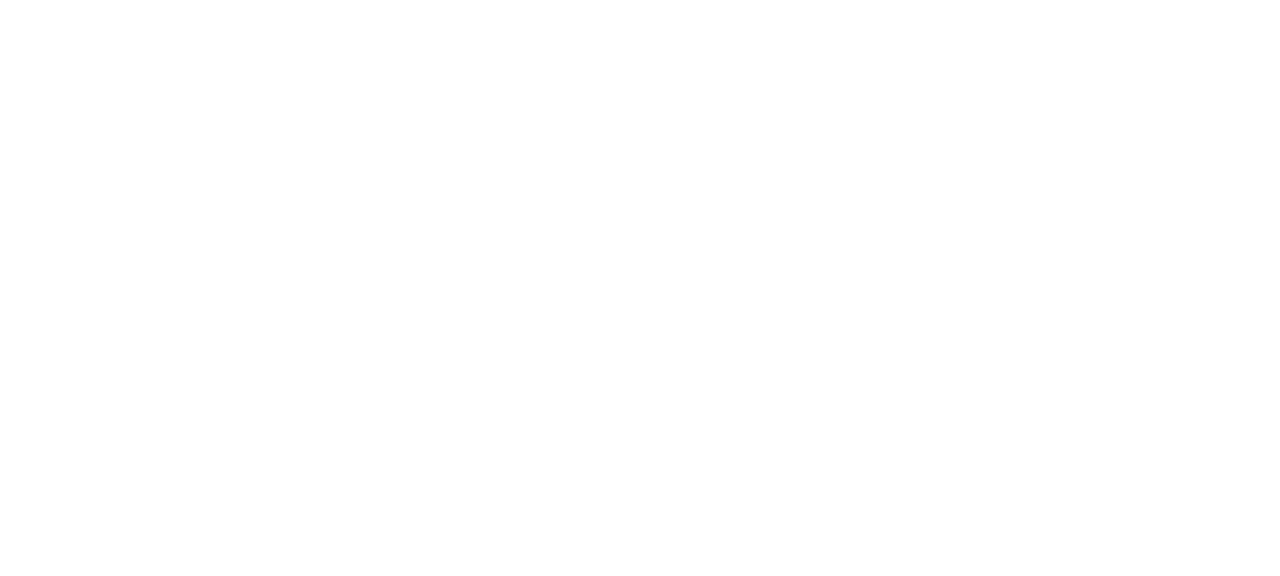
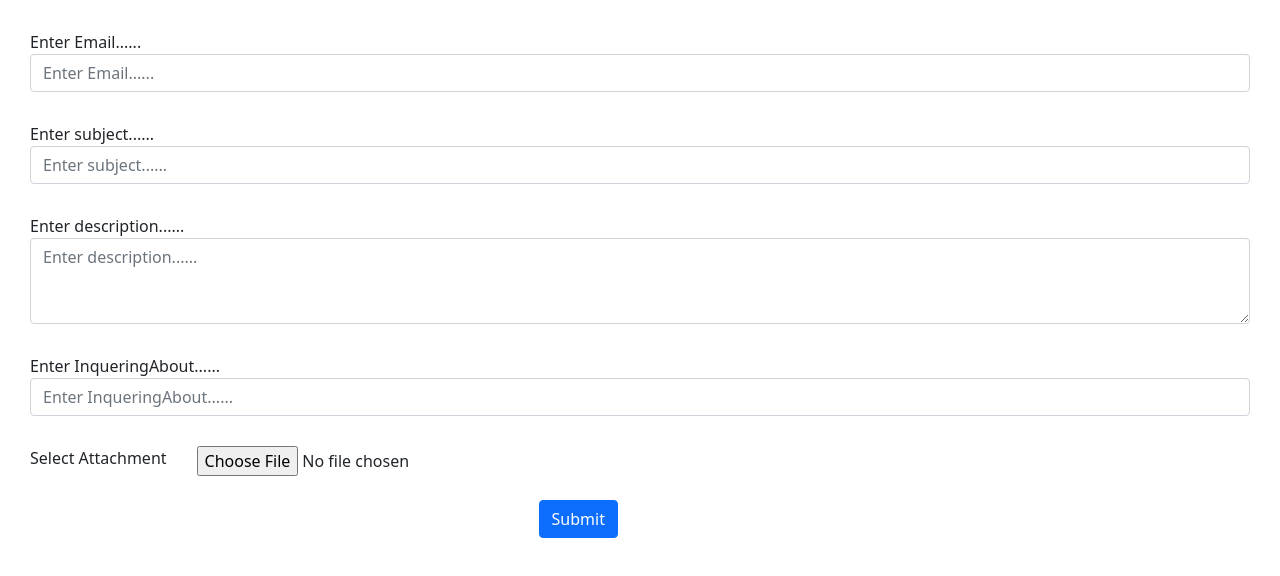
Before and after one commit to Thayaan1998/Tution-Class, a React (Create React App) app: page /askQuestion in a window 1280 px wide. Before the commit this address had no page. Shown: the top 576 px of the page. Built offline with nearby package versions, Linux system fonts and the light colour scheme.

Commit message:
Ask Question Functionality changes

```diff
--- a/src/App.js
+++ b/src/App.js
@@ -7,6 +7,7 @@
 import CustomerList from './pages/CustomerList'
 import Register from './pages/Register'
 import PostRequirement from './pages/PostRequirement'
+import AskQuestion from './pages/AskQuestion'
 
 
 
@@ -22,6 +23,7 @@
           <Route path="/register" element={<Register />} />
           <Route path="/register" element={<Register />} />
           <Route path="/postRequirement" element={<PostRequirement />} />
+          <Route path="/askQuestion" element={<AskQuestion />} />
         </Routes>
       </BrowserRouter>
     </div>
--- /dev/null
+++ b/src/pages/AskQuestion.js
@@ -0,0 +1,144 @@
+import React, { useState, useEffect } from "react";
+import axios from "axios";
+import Input from '../controls/Input'
+import TextArea from '../controls/TextArea'
+
+const AskQuestion = () => {
+    const [input, setInput] = useState({
+        email: "",
+        subject: "",
+        description: "",
+        inqueringAbout: ""
+    })
+
+    const [errors, setErrors] = useState({});
+
+    const validate = (fieldValues = input) => {
+        let temp = { ...errors }
+
+        if ('subject' in fieldValues)
+            temp.subject = fieldValues.subject ? "" : "This field is required."
+
+        if ('email' in fieldValues)
+            if (!fieldValues.email) {
+                temp.email = "This field is required."
+            } else if (!(/$^|.+@.+..+/).test(fieldValues.email)) {
+                temp.email = "This email is not valuable."
+            } else {
+                temp.email = ""
+            }
+        if ('description' in fieldValues)
+            temp.description = fieldValues.description ? "" : "This field is required."
+
+        if ('inqueringAbout' in fieldValues)
+            temp.inqueringAbout = fieldValues.inqueringAbout ? "" : "This field is required."
+
+        setErrors({
+            ...temp
+        })
+        if (fieldValues == input)
+            return Object.values(temp).every(x => x == "")
+
+
+    }
+
+
+    const handleInputChange = (e) => {
+
+        let { name, value } = e.target;
+        setInput({ ...input, [name]: value })
+        validate({ [name]: value })
+
+    }
+
+
+
+    const [attachment, setAttachment] = useState();
+    const saveAttachment = (e) => {
+        setAttachment(e.target.files[0]);
+
+    };
+
+    const handleSubmit = async (e) => {
+        e.preventDefault()
+        if (validate()) {
+            try {
+
+                var formData1 = new FormData();
+                formData1.append("attachment", attachment);
+                const res = await axios.post(
+                    "http://localhost:9000/questions/saveAttachment",
+                    formData1
+                );
+                let attachmentFileName=res.data
+
+
+                var values = {
+                    questionId: 0,
+                    email:input.email,
+                    subject:input.subject,
+                    description: input.description,
+                    inqueringAbout: input.inqueringAbout,
+                    attachments:attachmentFileName,
+                    serviceConsumerId :1
+                }
+                const headers = {
+                    'Content-Type': 'application/json'
+                };
+                var res2= await axios.post("http://localhost:9000/questions/addQuestion", values, { headers });
+               alert(res2.data);
+            } catch (ex) {
+                console.log(ex);
+            }
+        }
+    }
+
+
+    return (
+        <div>
+
+            <form onSubmit={handleSubmit} autoComplete="off">
+
+                <Input
+                    id="email"
+                    value={input.email}
+                    handleInputChange={handleInputChange}
+                    placeholder="Enter Email......"
+                    errors={errors.email}
+                />
+                <Input
+                    id="subject"
+                    value={input.subject}
+                    handleInputChange={handleInputChange}
+                    placeholder="Enter subject......"
+                    errors={errors.subject}
+                />
+
+                <TextArea
+                    id="description"
+                    value={input.description}
+                    handleInputChange={handleInputChange}
+                    placeholder="Enter description......"
+                    errors={errors.description}
+                />
+
+                <Input
+                    id="inqueringAbout"
+                    value={input.inqueringAbout}
+                    handleInputChange={handleInputChange}
+                    placeholder="Enter InqueringAbout......"
+                    errors={errors.inqueringAbout}
+                />
+
+
+
+                <label style={{ marginLeft: "30px", float: 'left' }}>Select Attachment</label>
+                <input style={{ marginLeft: "30px", float: 'left' }} type="file" onChange={saveAttachment} />
+                <br></br>
+                <button type="submit" class="btn btn-primary" style={{ margin: '30px' }}>Submit</button>
+
+            </form>
+        </div>
+    );
+}
+export default AskQuestion;
--- a/src/pages/PostRequirement.js
+++ b/src/pages/PostRequirement.js
@@ -73,7 +73,7 @@
                 serviceConsumerId :1
             }
 
-            console.log(values)
+
 
             try{
                 const headers = {
```
